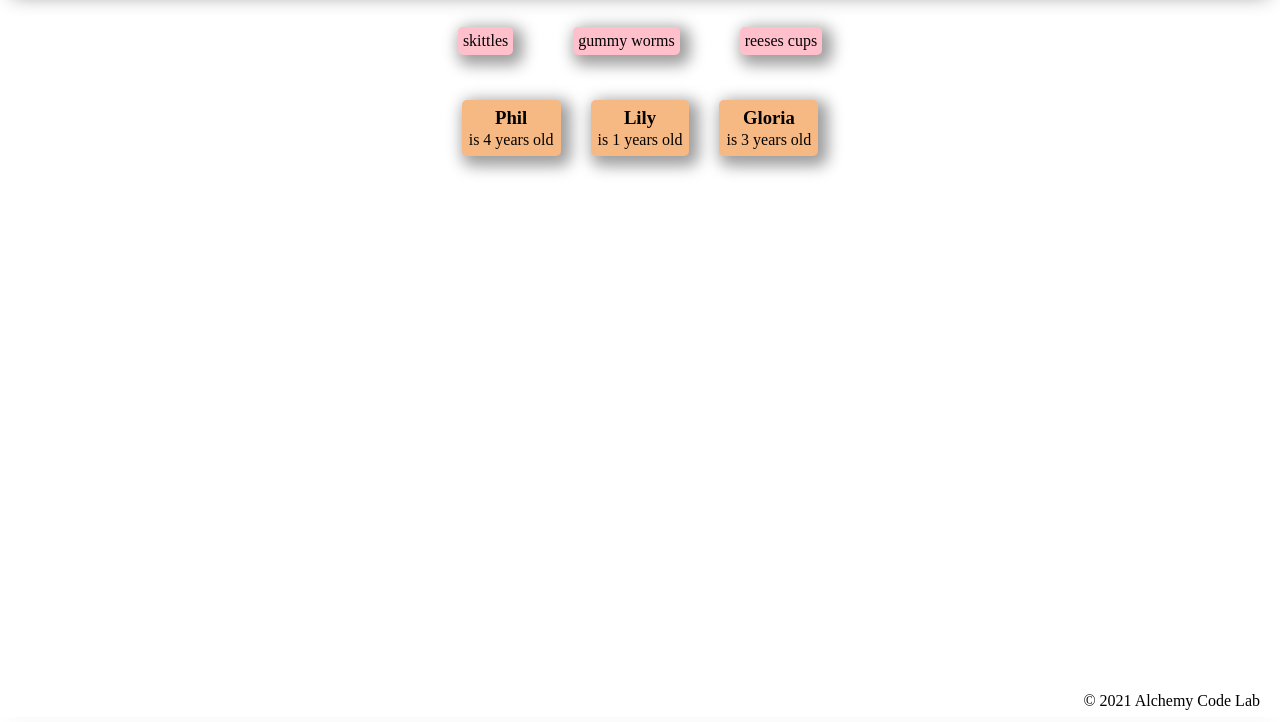
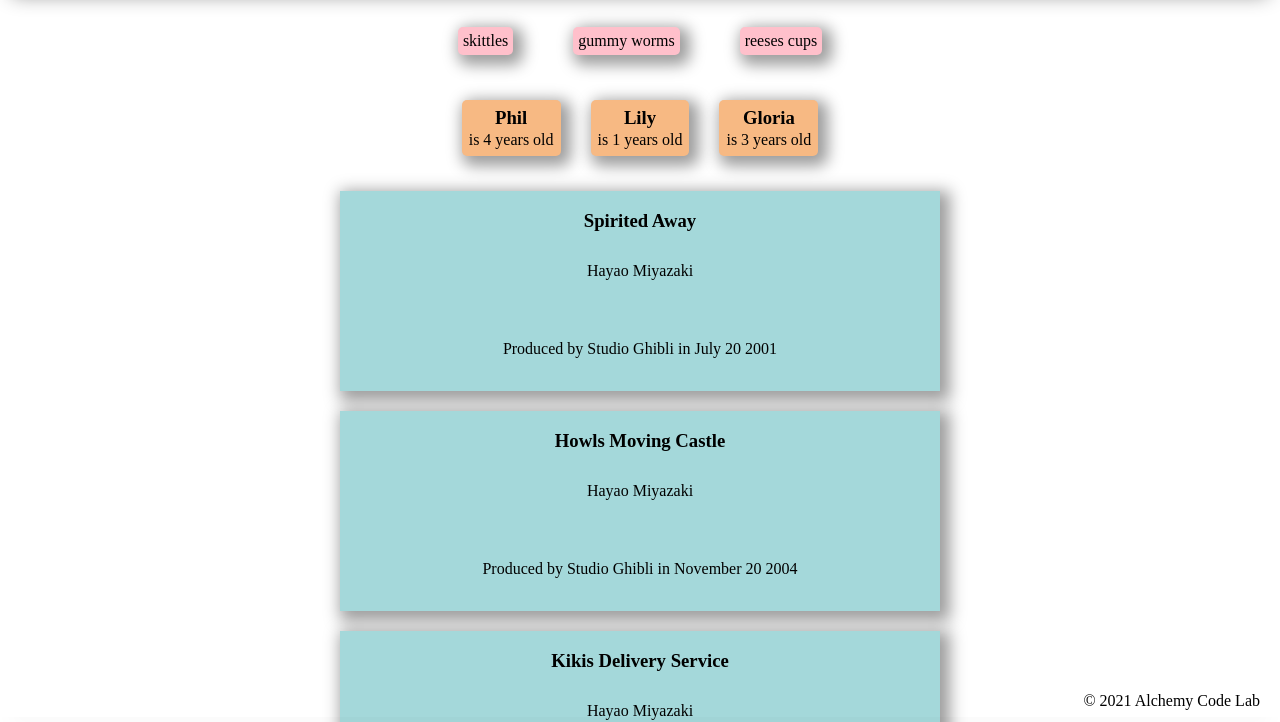
Before and after one commit to emilypisaygnane/import-display-practice, a website with bundled scripts: page index.html in a window 1280 px wide. Shown: the part 83-805 px from the top of the page. Built offline with nearby package versions, Linux system fonts and the light colour scheme; files whose address does not match are found by name.

Commit message:
finished bullet point 3 on assignment. added CSS

```diff
--- a/app.js
+++ b/app.js
@@ -4,7 +4,7 @@
 
 import { renderCandyItem } from './render-candy.js';
 import { renderCat } from './render-cats.js';
-import { renderMovie } from './render-movies.js';
+import { renderMovies } from './render-movies.js';
 
 const candyListEl = document.getElementById('candy-list');
 
@@ -22,10 +22,10 @@
     catListEl.append(catEl);
 }
 
-const movieListEl = document.getElementById('movie-list');
+const moviesListEl = document.getElementById('movies-list');
 
 for (let movie of movies) {
-    const moviesEl = renderMovie(movie);
+    const moviesEl = renderMovies(movie);
 
-    movieListEl.append(moviesEl);
+    moviesListEl.append(moviesEl);
 }
--- a/index.html
+++ b/index.html
@@ -26,6 +26,9 @@
         </section>
         <section id="cats-list">
        </section>
+       <section id="movies-list">
+       </section>
+
     </main>
     <footer>
         <div class="copy gutter-right">&copy; 2021 Alchemy Code Lab</div>
--- a/movies-data.js
+++ b/movies-data.js
@@ -28,7 +28,7 @@
         director: 'Hayao Miyazaki',
         publication: {
             date: 'July 19 2008',
-            produced: 'Studio Ghibli'
+            production: 'Studio Ghibli'
         }
     },
 ];
--- a/render-movies.js
+++ b/render-movies.js
@@ -1,29 +1,21 @@
-export function renderMovie(movies) {
+export function renderMovies(movies) {
     const moviesEl = document.createElement('div');
     const directorEl = document.createElement('p');
     const titleEl = document.createElement('h3');
     const publicationEl = document.createElement('p');
 
-    const photoEl = document.createElement('img');
-
     const topEl = document.createElement('div');
-    const bottomEl = document.createElement('div');
-    const leftEl = document.createElement('div');
     const rightEl = document.createElement('div');
 
     titleEl.textContent = movies.title;
     directorEl.textContent = movies.director;
-    publicationEl.textContent = `Produced by ${movies.publication.produced} in ${movies.publication.date}`;
-    photoEl.src = movies.photo;
+    publicationEl.textContent = `Produced by ${movies.publication.production} in ${movies.publication.date}`;
 
-    movies.classList.add('movies');
-    bottomEl.classList.add('bottom');
-    leftEl.classList.add('left');
-    rightEl.classList.add('right');
+    moviesEl.classList.add('movies');
+    topEl.classList.add('top');
 
-    moviesEl.append(topEl, bottomEl);
+    moviesEl.append(topEl, rightEl);
     topEl.append(titleEl, directorEl);
-    bottomEl.append(leftEl, rightEl);
     rightEl.append(publicationEl);
 
     return moviesEl;
--- a/styles/style.css
+++ b/styles/style.css
@@ -120,3 +120,14 @@
     text-align: center;
     margin: 2px;
   }
+
+  .movies {
+    box-shadow: 5px 5px 15px 5px rgba(0,0,0,0.39);
+    text-align: center;
+    display: grid;
+    background-color: rgb(164, 216, 218);
+    grid-template-rows: .5fr 1fr;
+    margin: 20px;
+    height: 200px;
+    width: 600px;
+  }
```
